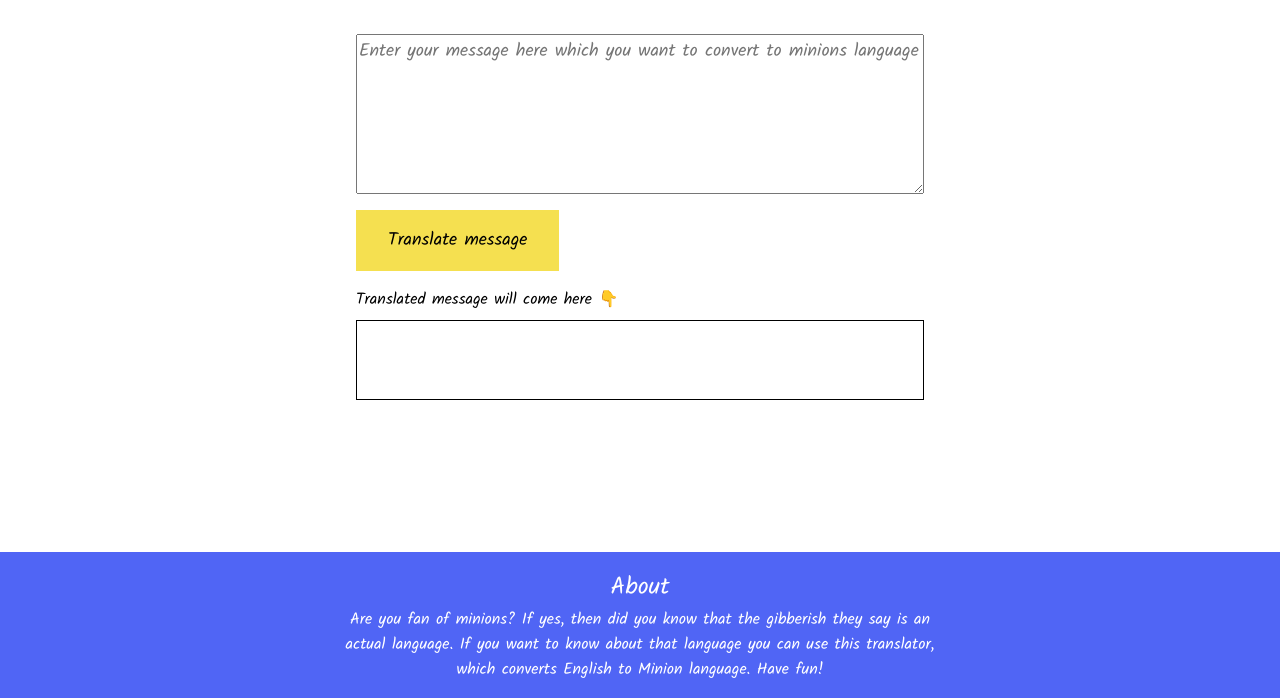
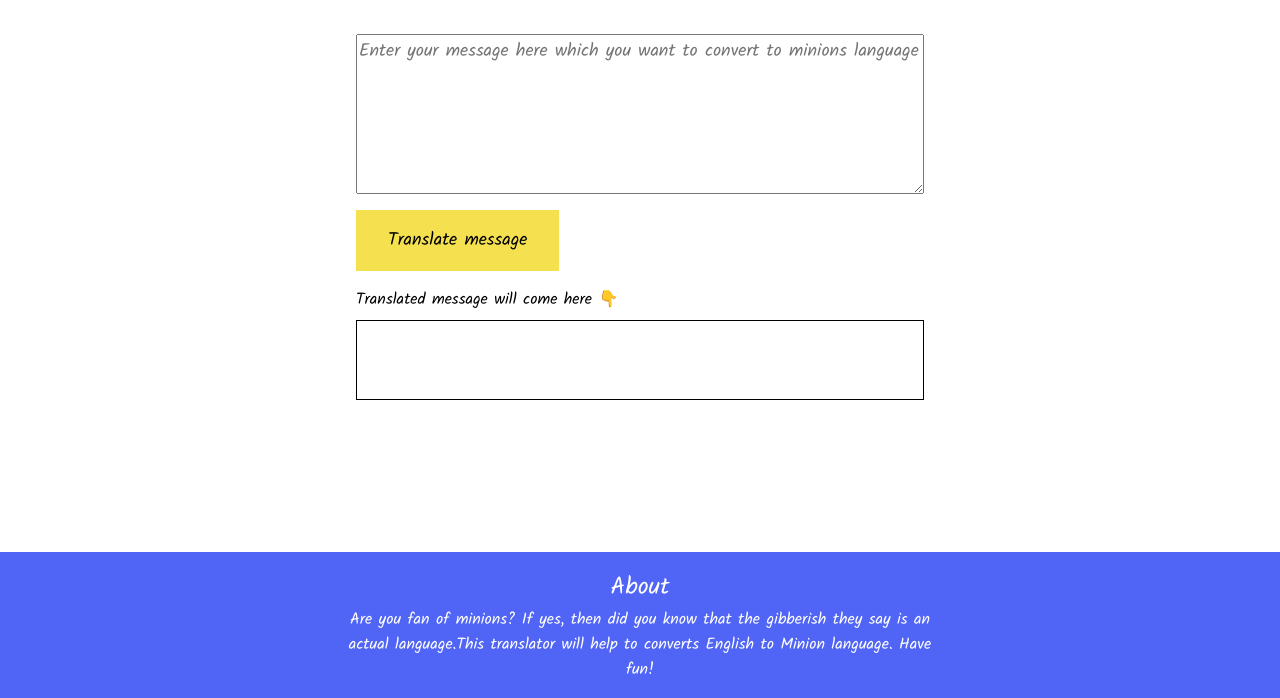
Before and after one commit to Ros-an/Minion-Talk, a plain HTML site: page index.html in a window 1280 px wide. Shown: the part 102-800 px from the top of the page. Drawn offline with Linux system fonts and the light colour scheme; a web font is replaced by a local one.

Commit message:
Update index.html

```diff
--- a/index.html
+++ b/index.html
@@ -25,7 +25,7 @@
         <textarea id="translate-ip"
             placeholder="Enter your message here which you want to convert to minions language"></textarea>
 
-            <button id="translate-btn">Translate message</button>
+        <button id="translate-btn">Translate message</button>
 
         <div id="op-heading">Translated message will come here 👇</div>
 
@@ -35,8 +35,7 @@
 
     <footer>
         <div>About</div>
-        <p>Are you fan of minions? If yes, then did you know that the gibberish they say is an actual language. If you
-            want to know about that language you can use this translator, which converts English to Minion language.
+        <p>Are you fan of minions? If yes, then did you know that the gibberish they say is an actual language.This translator will help to converts English to Minion language.
             Have fun! </p>
     </footer>
     <script src="/app.js" type="text/javascript"></script>
```
